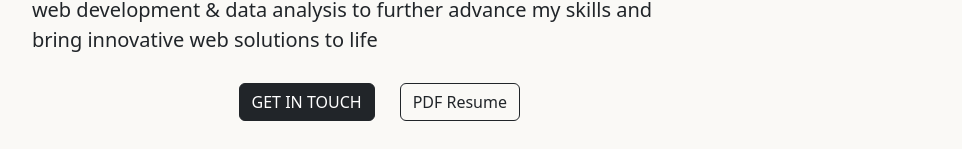
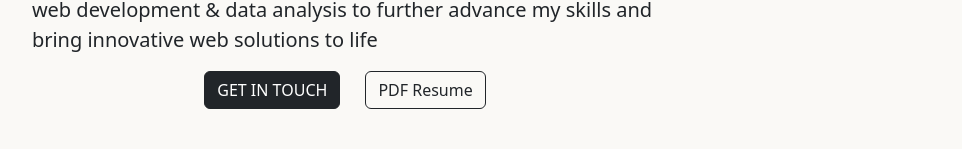
Before and after one commit to obiha/portfolio, a React (Create React App) app: page / in a window 1280 px wide. Shown: the part 651-800 px from the top of the page, without its empty margins (295-1257 px from the left). Built offline with nearby package versions, Linux system fonts and the light colour scheme.

Commit message:
fix to alignment

```diff
--- a/src/components/Desktop.jsx
+++ b/src/components/Desktop.jsx
@@ -125,8 +125,8 @@ const Desktop = () => {
                                                         I'm a recent Computer Science graduate with a passion for the intersection of technology and design. Currently seeking roles in web development & data analysis to further advance my skills and bring innovative web solutions to life</p>
 
                                         </div>
-                                        <div style={{ display: "flex", alignItems: "center", marginTop: "1%"}}>
-                                        <button type="button" class="btn btn-dark btn-secondary" data-toggle="tooltip" data-placement="top" title="Send Email" style={{ marginRight: '1%', marginLeft: '41.5%' }} onClick={() => window.location = 'mailto:joshua.obiha@hotmail.com'}>
+                                        <div style={{ display: "flex", alignItems: "center", alignContent: "center", justifyContent: "center"}}>
+                                        <button type="button" class="btn btn-dark btn-secondary" data-toggle="tooltip" data-placement="top" title="Send Email" style={{ marginRight: '1%', marginLeft: '1%' }} onClick={() => window.location = 'mailto:joshua.obiha@hotmail.com'}>
                                                         GET IN TOUCH</button>
                                                 {/* <button style={{ marginLeft: '1%', marginRight: '1%' }} type="button" class="btn btn-outline-dark">RESUME</button> */}
                                                 <a style={{ marginLeft: '1%', marginRight: '1%' }} type="button" href="https://drive.google.com/file/d/1Sn2xVLNpKZkFkYs1KCi8GemCwIn0pjm8/view?usp=sharing" class="btn btn-outline-dark">PDF Resume</a>
```
